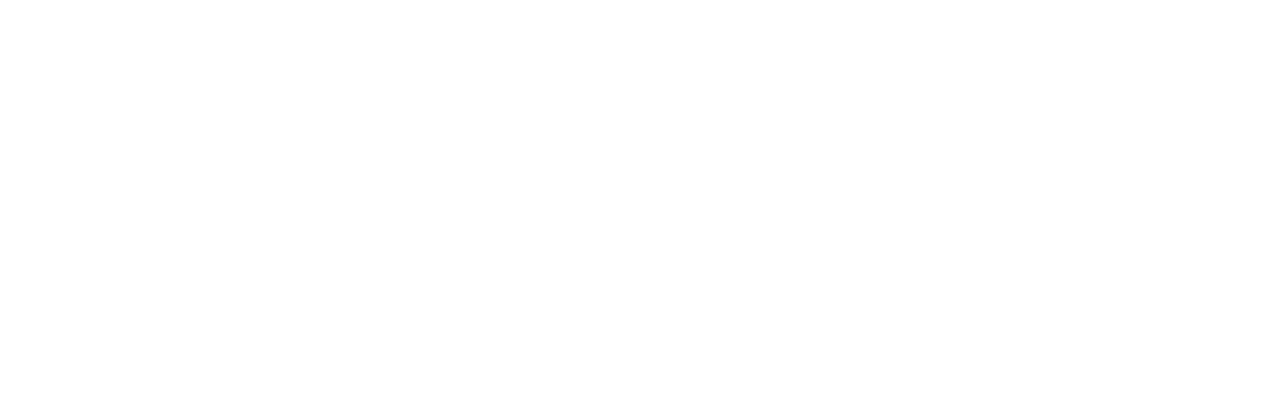
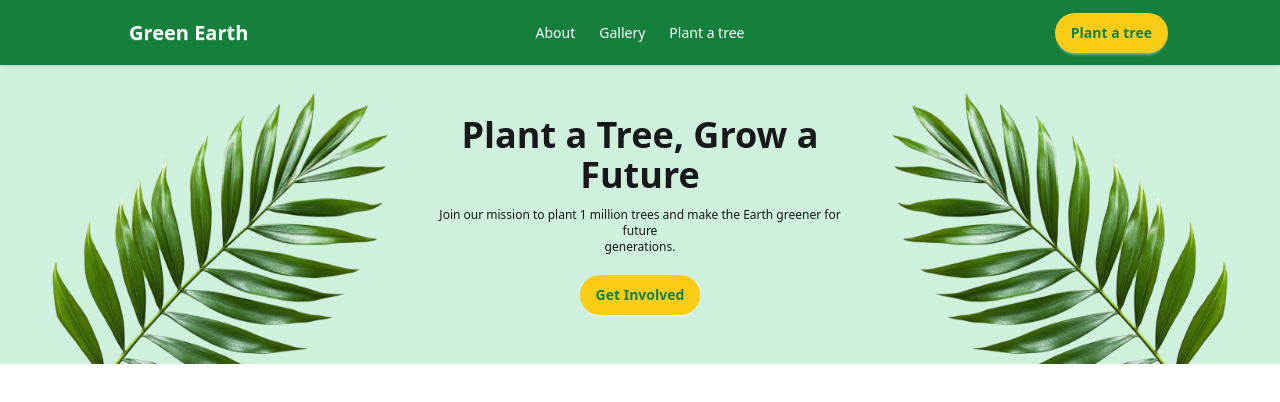
Before and after one commit to Riaz-45/Green-Earth, a plain HTML site: page index.html in a window 1280 px wide. Drawn offline with nearby package versions, Linux system fonts and the light colour scheme.

Commit message:
added header and banner sections

```diff
--- a/index.html
+++ b/index.html
@@ -4,8 +4,68 @@
     <meta charset="UTF-8">
     <meta name="viewport" content="width=device-width, initial-scale=1.0">
     <title>Green Earth</title>
+
+    <!-- Tailwind + DaisyUI cdn -->
+    <link href="https://cdn.jsdelivr.net/npm/daisyui@5" rel="stylesheet" type="text/css" />
+    <script src="https://cdn.jsdelivr.net/npm/@tailwindcss/browser@4"></script>
+
+    <!-- Font Awesome CDN added -->
+    <link rel="stylesheet" href="https://cdnjs.cloudflare.com/ajax/libs/font-awesome/7.3.1/css/all.css" integrity="sha512-x9WwyMYBnlXMNQ6kQ/Lyzu1NqIhLQKL5Oq6xByfXuRj7s9CskyCbLv/1IjqzJmXwFXWr0ov6jBV7Qbc0hh9nHg==" crossorigin="anonymous" referrerpolicy="no-referrer">
 </head>
 <body>
+    <!-- Header Section -->
+    <header>
+        <div class="navbar bg-[#15803D] shadow-sm px-28">
+            <div class="navbar-start">
+                <div class="dropdown">
+                <div tabindex="0" role="button" class="btn btn-ghost lg:hidden">
+                    <svg aria-label="Menu" xmlns="http://www.w3.org/2000/svg" class="h-5 w-5" fill="none" viewBox="0 0 24 24" stroke="currentColor"> <path stroke-linecap="round" stroke-linejoin="round" stroke-width="2" d="M4 6h16M4 12h8m-8 6h16" /> </svg>
+                </div>
+                <ul
+                    tabindex="-1"
+                    class="menu menu-sm dropdown-content bg-base-100 rounded-box z-1 mt-3 w-52 p-2 shadow">
+                    <li>
+                        <a>About</a>
+                    </li>
+                    <li>
+                        <a>Gallery</a>
+                    </li>
+                    <li>
+                        <a>Plant a tree</a>
+                    </li>
+                </ul>
+                </div>
+                <a class="btn btn-ghost text-white text-xl">Green Earth</a>
+            </div>
+            <div class="navbar-center hidden lg:flex">
+                <ul class="menu menu-horizontal text-white px-1">
+                    <li><a>About</a></li>
+                    <li><a>Gallery</a></li>
+                    <li><a>Plant a tree</a></li>
+                </ul>
+            </div>
+            <div class="navbar-end">
+                <button class="btn bg-[#FACC15] text-[#15803D] border-none rounded-full">Plant a tree</button>
+            </div>
+        </div>
+    </header>
 
+    <!-- Banner Section -->
+    <section>
+        <div class="grid grid-cols-3 items-center justify-between bg-[#CFF0DC]">
+            <div>
+                <img src="./assets/hero-leaf1.png" alt="">
+            </div>
+            <div class="text-center">
+                <h3 class="font-bold text-4xl">Plant a Tree, Grow a Future</h3>
+                <p class="text-xs mt-3 mb-5">Join our mission to plant 1 million trees and make the Earth greener for future <br>generations.</p>
+                <button class="btn bg-[#FACC15] text-[#15803D] border-none rounded-full">Get Involved</button>
+            </div>
+            <div>
+                <img src="./assets/hero-leaf2.png" alt="">
+            </div>
+        </div>
+
+    </section>
 </body>
 </html>
```
Also changed, not shown: tailwind.config.js (added).
